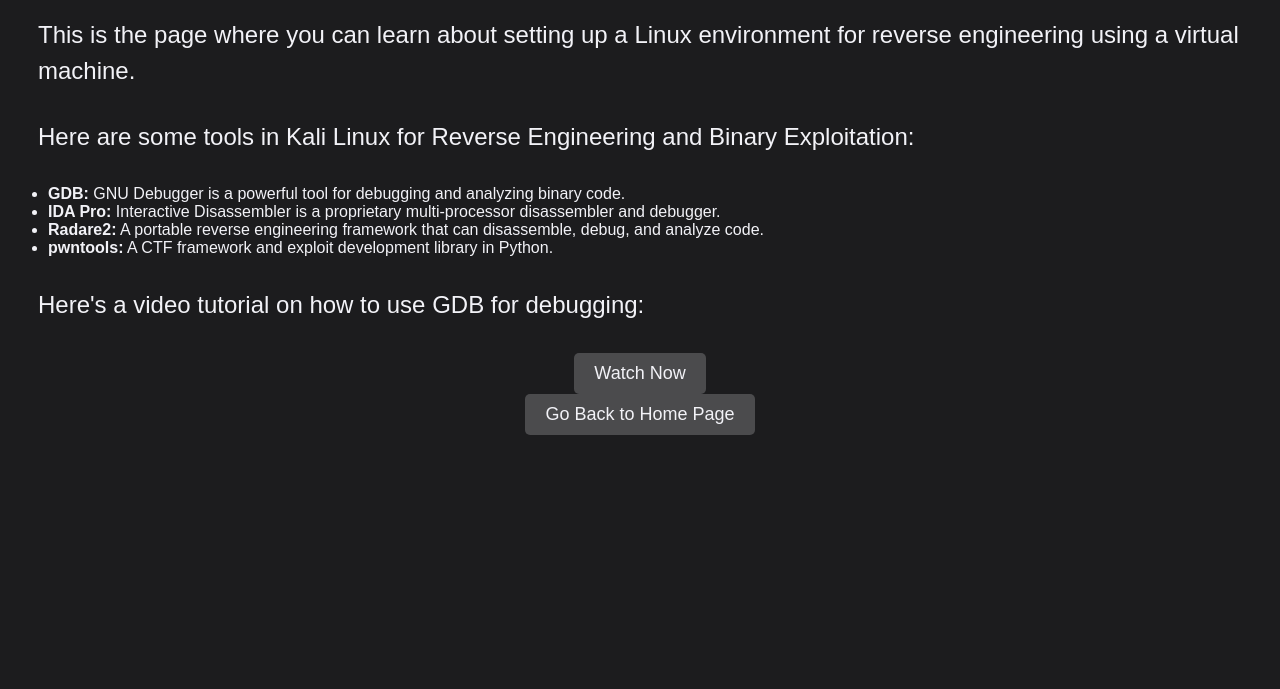
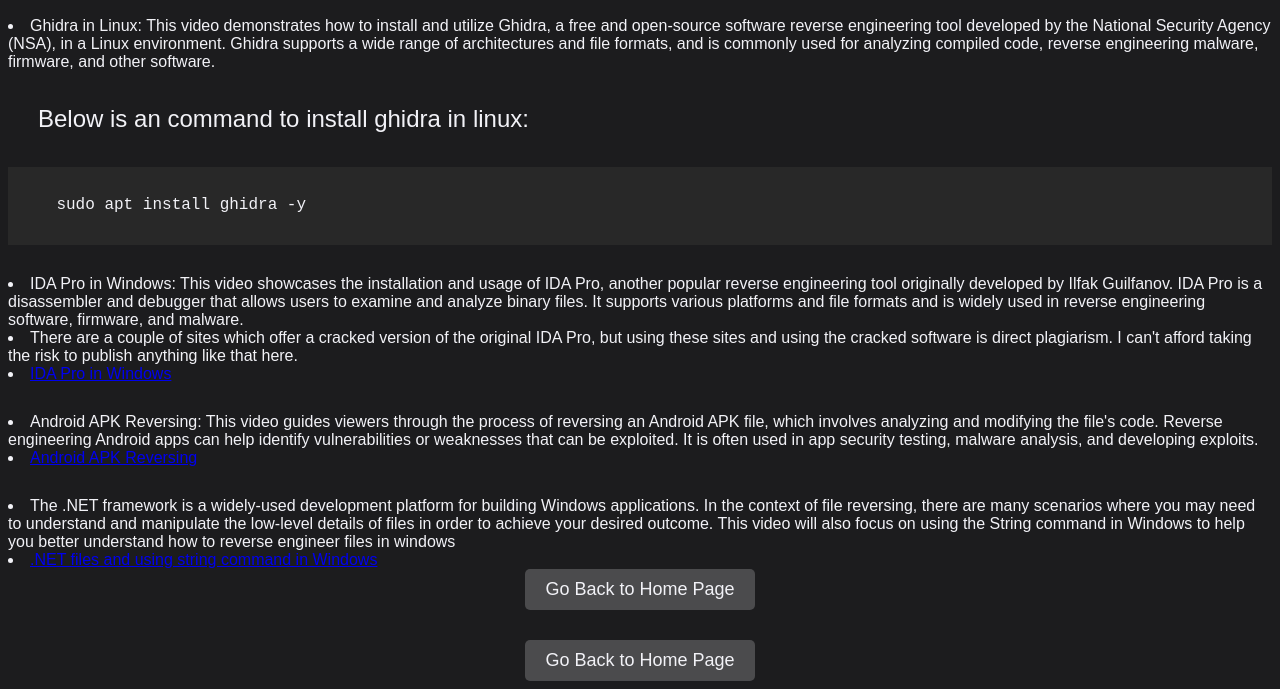
Before and after one commit to Asif-Mahmud9535/Reverse-Engineering, a plain HTML site: page linux_reverse_engineering.html in a window 1280 px wide. Shown: the part 175-864 px from the top of the page. Before the commit the page ends 800 px from the top, so only its background shows below. Drawn offline with Linux system fonts and the light colour scheme.

Commit message:
Update linux_reverse_engineering.html

```diff
--- a/linux_reverse_engineering.html
+++ b/linux_reverse_engineering.html
@@ -33,20 +33,57 @@ button:hover {
 background-color: #D0D0D2;
 color: #1C1C1E;
 }
+code {
+			font-family: monospace;
+			font-size: 16px;
+			line-height: 1.2;
+			background-color: #282828;
+			padding: 10px;
+			display: block;
+			overflow-x: auto;
+			max-width: 100%;
+			white-space: pre-wrap;
+		}
 </style>
 </head>
 <body>
-<h1>Linux Environment Set Up for Reverse Engineering with a Virtual Machine</h1>
-<p>This is the page where you can learn about setting up a Linux environment for reverse engineering using a virtual machine. </p>
-<p>Here are some tools in Kali Linux for Reverse Engineering and Binary Exploitation:</p>
-<ul>
-<li><strong>GDB:</strong> GNU Debugger is a powerful tool for debugging and analyzing binary code.</li>
-<li><strong>IDA Pro:</strong> Interactive Disassembler is a proprietary multi-processor disassembler and debugger.</li>
-<li><strong>Radare2:</strong> A portable reverse engineering framework that can disassemble, debug, and analyze code.</li>
-<li><strong>pwntools:</strong> A CTF framework and exploit development library in Python.</li>
-</ul>
-<p>Here's a video tutorial on how to use GDB for debugging:</p>
-<button onclick="window.location.href='https://www.youtube.com/watch?v=PorfLSr3DDI'">Watch Now</button>
+<h1>Kali Linux Environment Set Up for Reverse Engineering</h1>
+<li>Ghidra in Linux: This video demonstrates how to install and utilize Ghidra, a free and open-source software reverse engineering tool developed by the National Security Agency (NSA), in a Linux environment. Ghidra supports a wide range of architectures and file formats, and is commonly used for analyzing compiled code, reverse engineering malware, firmware, and other software. </li>
+<p>Below is an command to install ghidra in linux:</p>
+	<code>
+    sudo apt install ghidra -y
+	</code>
+  <p>
+
+
+
+	</p>
+
+	<li>IDA Pro in Windows: This video showcases the installation and usage of IDA Pro, another popular reverse engineering tool originally developed by Ilfak Guilfanov. IDA Pro is a disassembler and debugger that allows users to examine and analyze binary files. It supports various platforms and file formats and is widely used in reverse engineering software, firmware, and malware.</li>
+	<li>There are a couple of sites which offer a cracked version of the original IDA Pro, but using these sites and using the cracked software is direct plagiarism. I can't afford taking the risk to publish anything like that here.</li>
+	<li><a href="https://hex-rays.com/ida-free/" target="_blank" class="link">IDA Pro in Windows</a></li>
+        <p>
+
+
+
+	</p>
+	<li>Android APK Reversing: This video guides viewers through the process of reversing an Android APK file, which involves analyzing and modifying the file's code. Reverse engineering Android apps can help identify vulnerabilities or weaknesses that can be exploited. It is often used in app security testing, malware analysis, and developing exploits.</li>
+	<li><a href="https://www.youtube.com/watch?v=WI9dwvzNBkY" target="_blank" class="link">Android APK Reversing</a></li>
+        <p>
+
+
+
+	</p>
+
+	<li>The .NET framework is a widely-used development platform for building Windows applications. In the context of file reversing, there are many scenarios where you may need to understand and manipulate the low-level details of files in order to achieve your desired outcome. This video will also focus on using the String command in Windows to help you better understand how to reverse engineer files in windows</li>
+	<li><a href="https://www.youtube.com/watch?v=ZDXTdgfG5HE" target="_blank" class="link">.NET files and using string command in Windows</a></li>
+    </ul>
+	<button onclick="window.location.href='index.html'">Go Back to Home Page</button>
+	<p>
+
+
+
+	</p>
 <button onclick="window.location.href='index.html'">Go Back to Home Page</button>
 </body>
 </html>
```
